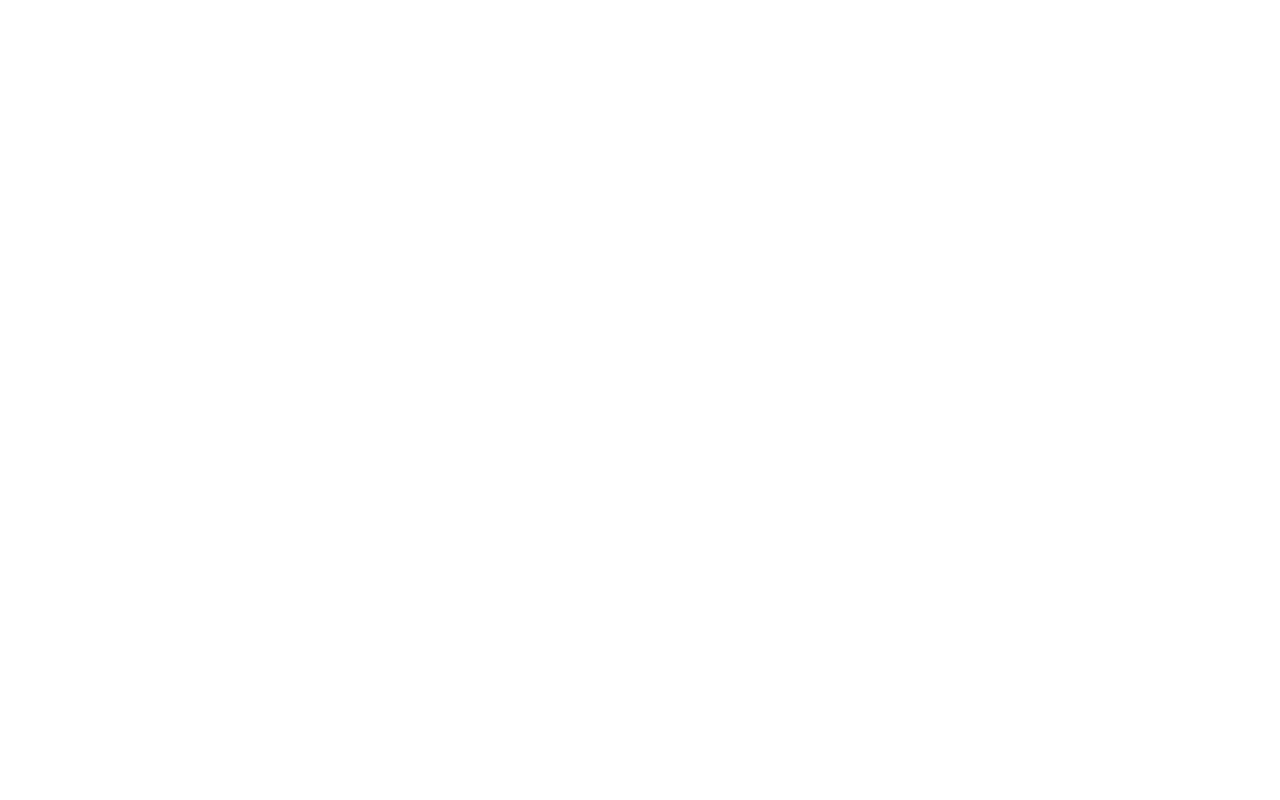
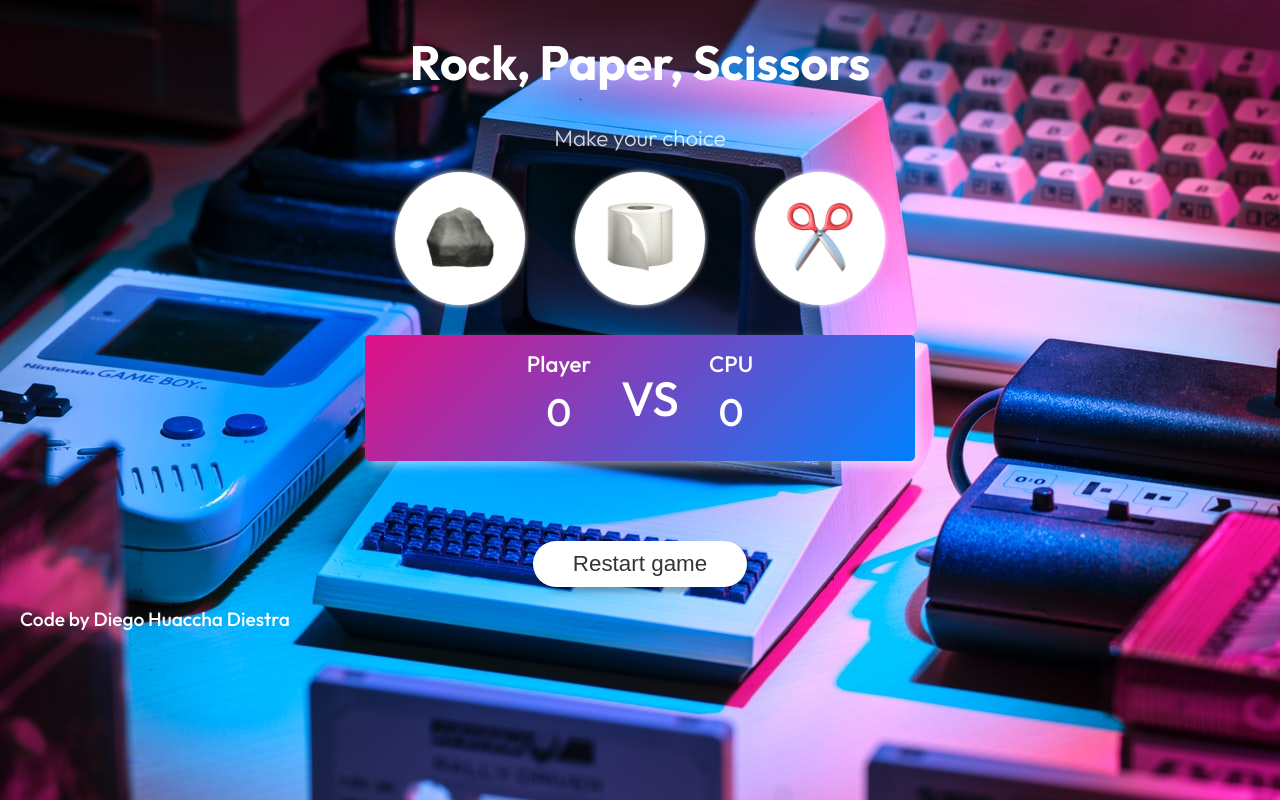
Before and after one commit to diieggo/Rock-Paper-Scissors, a plain HTML site: page index.html in a window 1280 px wide. Drawn offline with Linux system fonts and the light colour scheme.

Commit message:
✨ Frontend done

```diff
--- /dev/null
+++ b/css/laptop.css
@@ -0,0 +1,25 @@
+.choice_content .option_container {
+    gap: 50px;
+}
+
+.choice_content .option_container img {
+    width: 130px;
+    padding: 30px;
+}
+
+/* Pop up */
+.popup_content {
+    position: absolute;
+    gap: 50px;
+    left: calc(50% - 270px);
+}
+
+.popup_content img {
+    width: 130px;
+    padding: 30px;
+}
+
+/* Footer */
+footer p {
+    margin-top: 20px;
+}
--- /dev/null
+++ b/css/style.css
@@ -0,0 +1,158 @@
+:root {
+    --white: #FFF;
+}
+
+* {
+    margin: 0;
+    padding: 0;
+    box-sizing: border-box;
+}
+
+body {
+    background-image: url('../img/lorenzo-herrera-p0j-mE6mGo4-unsplash.jpg');
+    background-position: center;
+    background-repeat: no-repeat;
+    background-size: 100vw 100vh cover;
+    background-attachment: fixed;
+
+    font-family: 'Outfit', sans-serif;
+    font-size: 62.5%;
+}
+
+header .title {
+    color: var(--white);
+    font-size: 3rem;
+    text-align: center;
+    margin: 2rem 1rem;
+}
+
+main {
+    text-align: center;
+    position: relative;
+}
+
+/* Choice */
+.choice_content .choice_title {
+    color: rgba(255, 255, 255, 0.8);
+    font-weight: 300;
+    font-size: 1.4rem;
+}
+
+.choice_content .option_container {
+    display: flex;
+    justify-content: center;
+    gap: 20px;
+    margin: 20px 0;
+}
+
+.choice_content .option_container img {
+    width: 70px;
+    padding: 15px;
+}
+
+.choice_content .option_container figure {
+    border-radius: 50%;
+    background-color: var(--white);
+    box-shadow: 0px 0px 5px #FFFFFF;
+    transition: all .2s ease-in-out;
+}
+
+.choice_content .option_container figure:hover {
+    box-shadow: 0px 0px 10px #FFFFFF;
+}
+
+/* Counter */
+.counter_content {
+    display: flex;
+    justify-content: center;
+    align-items: center;
+    width: 80%;
+    max-width: 550px;
+    margin: 30px auto;
+    padding: 15px 20px;
+    border-radius: 5px;
+    box-shadow: 5px 5px 10px rgba(255, 255, 255, 0.5);
+    color: var(--white);
+    background: rgb(0,128,255);
+    background: linear-gradient(-45deg, rgba(0,128,255,1) 0%, rgba(226,16,134,1) 100%);
+}
+
+.counter_content div p {
+    font-size: 1.4rem;
+}
+
+.counter_content div .points {
+    font-size: 2.4rem;
+    margin: 10px 0;
+}
+
+.counter_content .vs {
+    font-size: 3rem;
+    margin: 0 30px;
+}
+
+/* Button */
+.rst_bnt {
+    font-size: 1.4rem;
+    margin-top: 50px;
+    background-color: var(--white);
+    border: none;
+    border-radius: 50px;
+    padding: 10px 40px;
+    color: #343434;
+    box-shadow: 5px 5px 5px rgba(0, 0, 0, 0.25);
+    transition: all .2s ease-in-out;
+}
+
+.rst_bnt:hover {
+    box-shadow: 5px 5px 15px rgba(0, 0, 0, 0.5);
+}
+
+/* Pop up */
+section.popup_show {
+    transform: scale(1);
+}
+
+.popup_content {
+    transform: scale(0);
+    position: absolute;
+    top: 0;
+    left: calc(50% - 150px);
+    display: flex;
+    gap: 16px;
+    justify-content: center;
+    align-items: center;
+    min-width: 300px;
+    max-width: 550px;
+    padding: 20px;
+    border-radius: 5px;
+    background-color: rgba(255, 255, 255, 0.95);
+    transition: all .3s ease-in-out;
+}
+
+.popup_content p {
+    font-size: 1.4rem;
+}
+
+.popup_content .user {
+    margin-bottom: 10px;
+}
+
+.popup_content img {
+    width: 70px;
+    padding: 15px;
+}
+
+.popup_content div figure {
+    border-radius: 50%;
+    border: 2px solid;
+    border-color: #3CE900;
+}
+
+/* Footer */
+footer p {
+    font-size: 1.2rem;
+    color: var(--white);
+    margin-top: 70px;
+    margin-left: 20px;
+}
--- a/index.html
+++ b/index.html
@@ -4,9 +4,69 @@
     <meta charset="UTF-8">
     <meta http-equiv="X-UA-Compatible" content="IE=edge">
     <meta name="viewport" content="width=device-width, initial-scale=1.0">
+    <link rel="stylesheet" href="css/style.css">
+    <link rel="stylesheet" href="css/laptop.css" media="(min-width: 850px)">
     <title>Rock, Paper, Scissors</title>
+    <!-- Google fonts -->
+    <link rel="preconnect" href="https://fonts.googleapis.com">
+    <link rel="preconnect" href="https://fonts.gstatic.com" crossorigin>
+    <link href="https://fonts.googleapis.com/css2?family=Outfit:wght@300;500;700&display=swap" rel="stylesheet">
 </head>
 <body>
+    <header>
+        <h1 class="title">Rock, Paper, Scissors</h1>
+    </header>
+    <main>
+        <div class="choice_content">
+            <h2 class="choice_title">Make your choice</h2>
+            <div class="option_container">
+                <figure>
+                    <img src="./img/rock_emoji.png" alt="Rock">
+                </figure>
+                <figure>
+                    <img src="./img/roll-of-paper_emoji.png" alt="Paper">
+                </figure>
+                <figure>
+                    <img src="./img/scissors_emoji.png" alt="Scissors">
+                </figure>
+            </div>
+        </div>
+        <div class="counter_content">
+            <div>
+                <p>Player</p>
+                <p class="player_points points">0</p>
+            </div>
+            <p class="vs">VS</p>
+            <div>
+                <p>CPU</p>
+                <p class="cpu_points points">0</p>
+            </div>
+        </div>
+        <button class="rst_bnt">Restart game</button>
 
+        <!-- Pop up -->
+        <section class="popup_content">
+            <div>
+                <p class="user">Player</p>
+                <figure>
+                    <img class="player_option option" src="img/rock_emoji.png" alt="Option"></img>
+                </picture>
+            </div>
+            <div>
+                <p>You Win</p>
+                <img src="img/cat-with-wry-smile_emoji.png" alt="Cat with wry smile emoji">
+                <p class="vs">VS</p>
+            </div>
+            <div>
+                <p class="user">CPU</p>
+                <figure>
+                    <img class="cpu_option option" src="img/scissors_emoji.png" alt="Option"></img>
+                </picture>
+            </div>
+        </section>
+    </main>
+    <footer>
+        <p>Code by Diego Huaccha Diestra</p>
+    </footer>
 </body>
 </html>
```
Also changed, not shown: img/cat-with-wry-smile_emoji.png (added), img/lorenzo-herrera-p0j-mE6mGo4-unsplash.jpg (added), img/rock_emoji.png (added), img/roll-of-paper_emoji.png (added), img/scissors_emoji.png (added).
